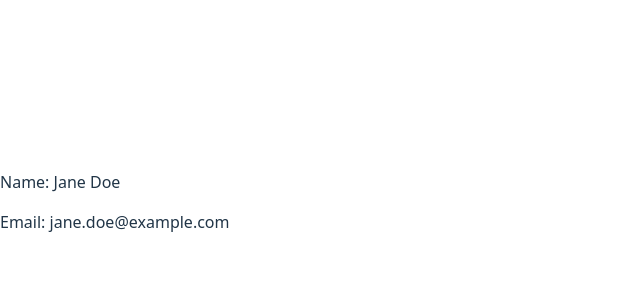
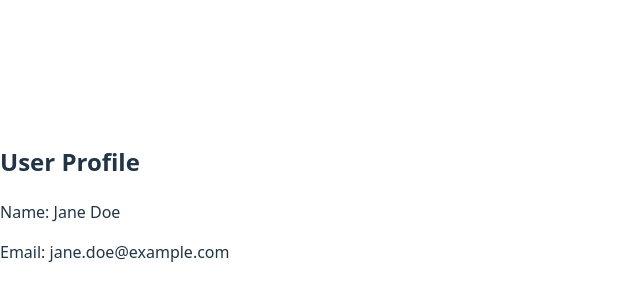
Before and after one commit to danieloreniyi/alx-fe-reactjs, a React (Vite) app in the folder alx-react-app-props/: page / in a window 1280 px wide. Shown: the part 198-498 px from the top of the page, without its empty margins (0-640 px from the left). Built offline with nearby package versions, Linux system fonts and the light colour scheme.

Commit message:
Refactored UserProfile to use context directly

```diff
--- a/alx-react-app-props/src/App.jsx
+++ b/alx-react-app-props/src/App.jsx
@@ -1,4 +1,4 @@
-import ProfilePage from "./ProfilePage";
+import UserProfile from "./UserProfile";
 import UserContext from "./UserContext";
 
 function App() {
@@ -6,7 +6,7 @@ function App() {
 
   return (
     <UserContext.Provider value={userData}>
-      <ProfilePage />
+      <UserProfile />
     </UserContext.Provider>
   );
 }
--- a/alx-react-app-props/src/UserProfile.jsx
+++ b/alx-react-app-props/src/UserProfile.jsx
@@ -1,7 +1,16 @@
-import ProfilePage from "./ProfilePage";
+import { useContext } from "react";
+import UserContext from "./UserContext";
 
 function UserProfile() {
-  return <ProfilePage />;
+  const userData = useContext(UserContext);
+
+  return (
+    <div>
+      <h2>User Profile</h2>
+      <p>Name: {userData.name}</p>
+      <p>Email: {userData.email}</p>
+    </div>
+  );
 }
 
 export default UserProfile;
```
